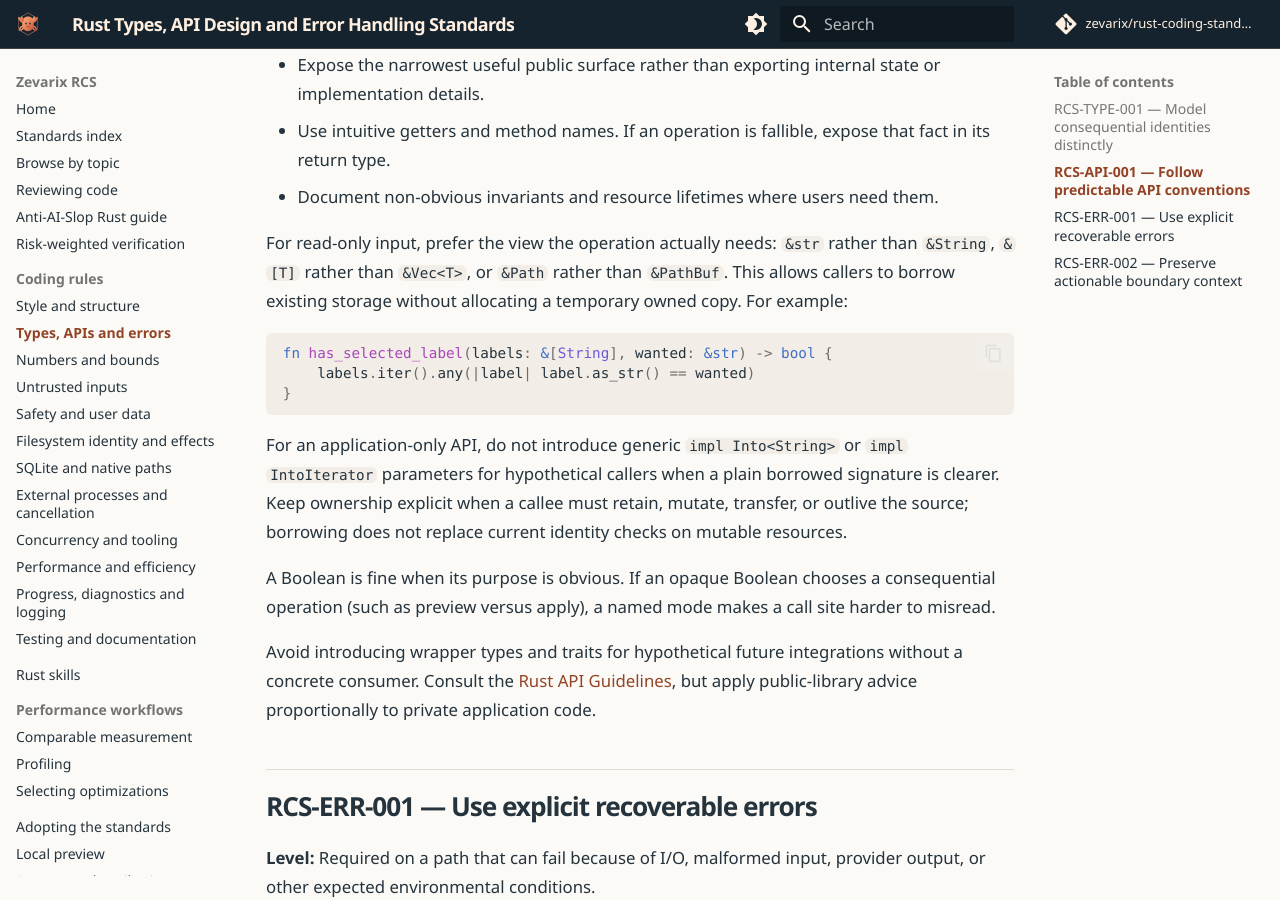
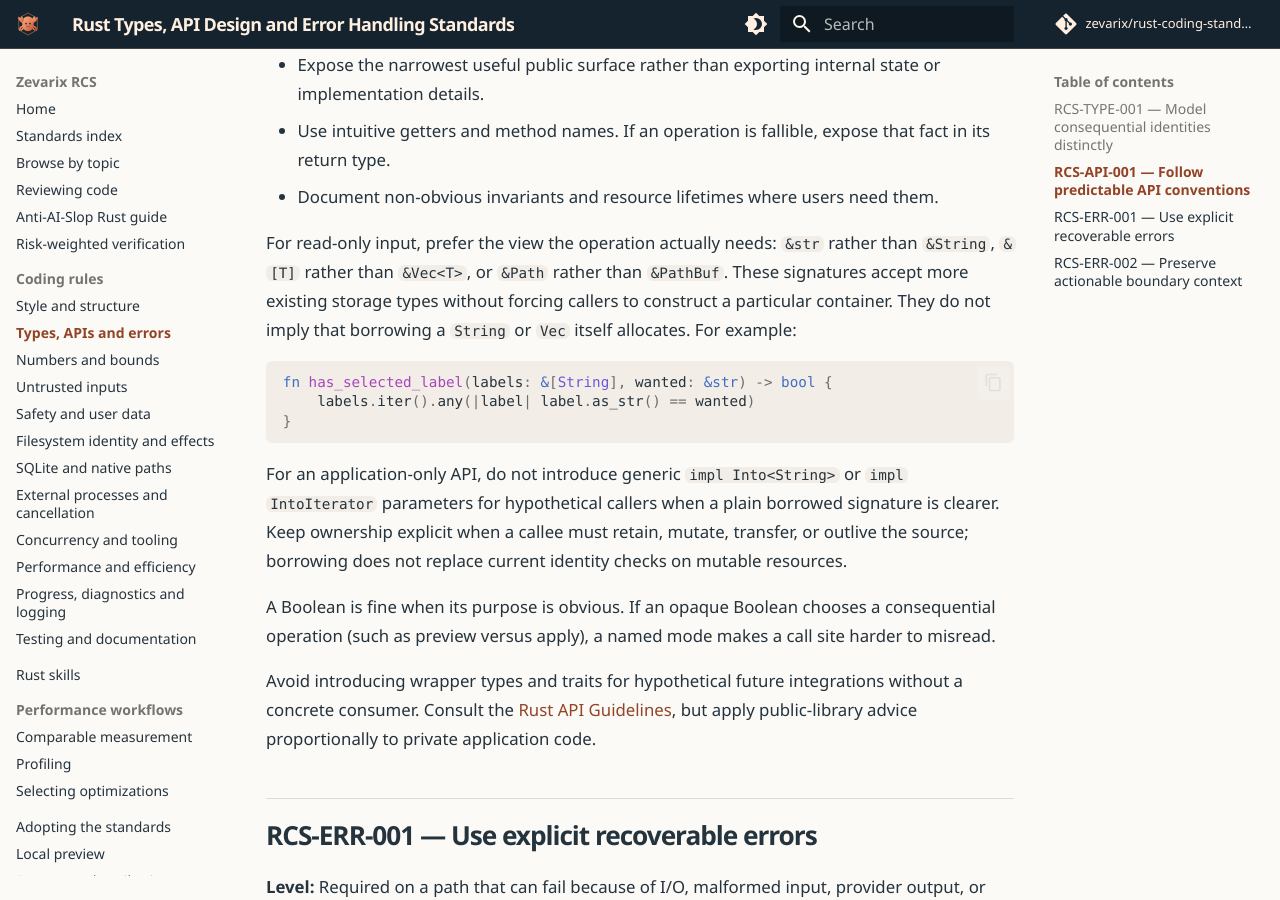
Before and after one commit to zevarix/rust-coding-standards, an MkDocs documentation site: the page built from docs/rules/types-and-errors.md, in a window 1280 px wide and 900 px high, scrolled down 1373 px. Built offline with MkDocs 1.6.1 and Material for MkDocs 9.7.7, drawn with Linux system fonts in a browser that asks for light colours; comment, search, counter and statistics services are not loaded.

Commit message:
docs: clarify borrowed signatures avoid forced conversions (#75)

````diff
--- a/docs/rules/types-and-errors.md
+++ b/docs/rules/types-and-errors.md
@@ -54,7 +54,7 @@ The example is intentionally small. Real constructors should validate externally
 - Use intuitive getters and method names. If an operation is fallible, expose that fact in its return type.
 - Document non-obvious invariants and resource lifetimes where users need them.
 
-For read-only input, prefer the view the operation actually needs: `&str` rather than `&String`, `&[T]` rather than `&Vec<T>`, or `&Path` rather than `&PathBuf`. This allows callers to borrow existing storage without allocating a temporary owned copy. For example:
+For read-only input, prefer the view the operation actually needs: `&str` rather than `&String`, `&[T]` rather than `&Vec<T>`, or `&Path` rather than `&PathBuf`. These signatures accept more existing storage types without forcing callers to construct a particular container. They do not imply that borrowing a `String` or `Vec` itself allocates. For example:
 
 ```rust
 fn has_selected_label(labels: &[String], wanted: &str) -> bool {
````
